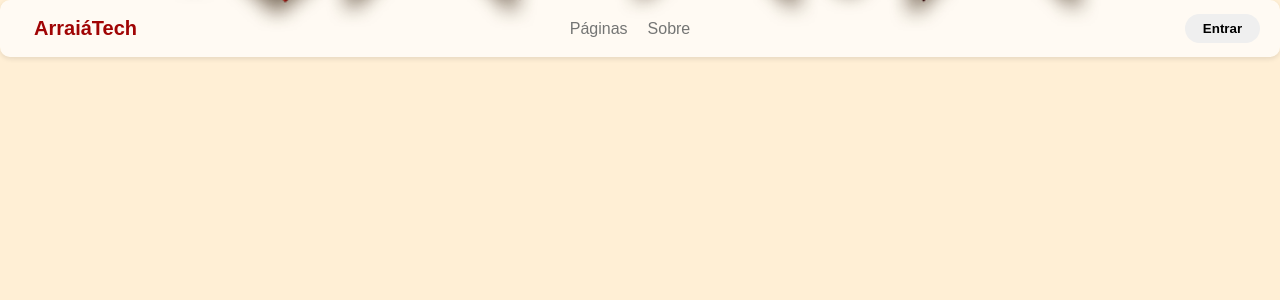
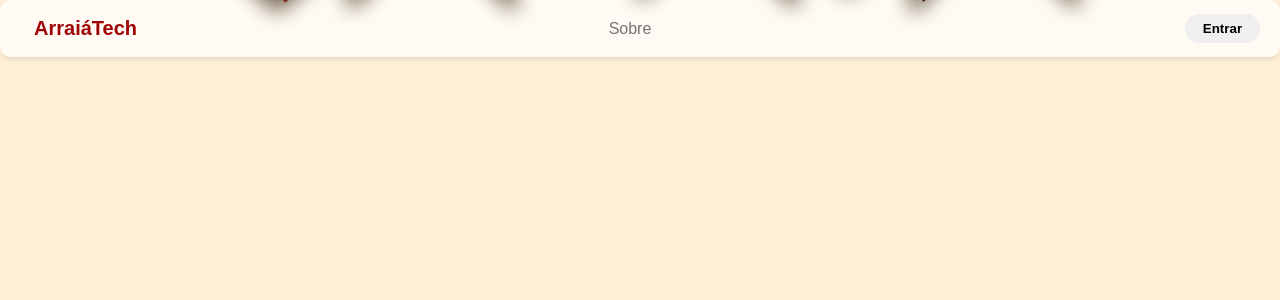
Before and after one commit to OliveiraVitor94/Projeto-integrador-1, a Django app: page /cadastro/ in a window 1280 px wide. Shown: the top 300 px of the page. Run offline with Django 5.2, Linux system fonts and the light colour scheme.

Commit message:
antes de refatorar

```diff
--- a/templates/layouts/base.html
+++ b/templates/layouts/base.html
@@ -12,7 +12,6 @@
     <div class="navbar">
         <button onclick="window.location.href='/'" class="logo">ArraiáTech</button>
         <div class="menu">
-            <div class="menu-item"><a href="#">Páginas</a></div>
             <div class="menu-item"><a href="#">Sobre</a></div>
         </div>
         <button onclick="window.location.href='/admin'">Entrar</button>
```
